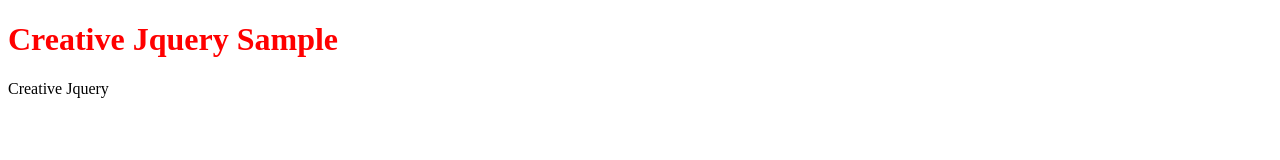
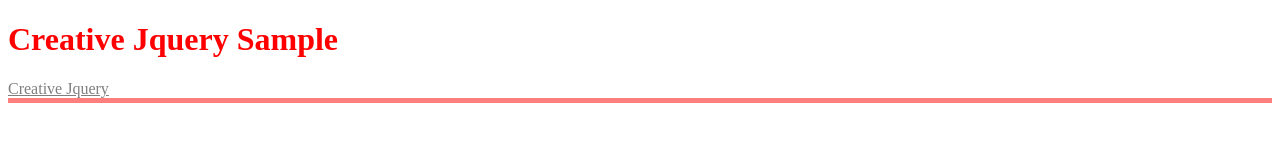
Before and after one commit to JOODON/Jqury_Function, a plain HTML site: page src/index.html in a window 1280 px wide. Drawn offline with nearby package versions, Linux system fonts and the light colour scheme.

Commit message:
MouseOnOff

```diff
--- /dev/null
+++ b/src/Style.css
@@ -0,0 +1,3 @@
+*{
+   background: #b3e0dc;
+}
--- a/src/index.html
+++ b/src/index.html
@@ -8,10 +8,8 @@
             integrity="sha256-FgpCb/KJQlLNfOu91ta32o/NMZxltwRo8QtmkMRdAu8="
             crossorigin="anonymous">
     </script>
-    <script>
-        $(function (){
-            $("h1").css({"color":"red"})
-        })
+    <script rel="script" src="main.js">
+
     </script>
 
 </head>
--- /dev/null
+++ b/src/main.js
@@ -0,0 +1,36 @@
+$(function (){
+    function ColorChange(title,name,color){
+        // $("h1").css("color","red");
+        $(title).css(name,color);
+    }
+    function CssProperty(title,name,value){
+    // $("#typo .inner").css("border-bottom","5px solid red");
+        $(title).css(name,value);
+    }
+    function MouseOnOff(title,onName,onEvent,offName,offEvent){
+    // $("#typo").on('mouseover',function (){
+    //     $(this).css("background-color","green");
+    // }).on('mouseout',function (){
+    //     $(this).css("background-color","blue");
+    // });
+    // }
+    $(title).on('mouseover',function (){
+        $(this).css(onName,onEvent);
+    }).on('mouseout',function (){
+        $(this).css(offName,offEvent);
+    });
+    }
+
+
+
+    ColorChange("h1","color","red");
+
+    CssProperty("#typo .inner","text-decoration","underline");
+    CssProperty("#typo .inner","border-bottom","5px solid red");
+    // CssProperty("#typo .inner","transform","rotate(45deg)");
+    CssProperty("#typo .inner","opacity","0.5");
+
+    MouseOnOff("#typo .inner","background","#e0b3b3","background","#b3e0dc")
+
+
+});
```
